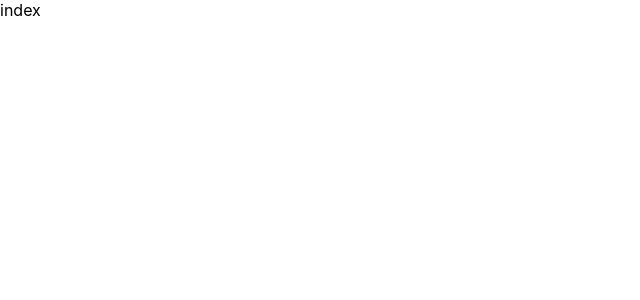
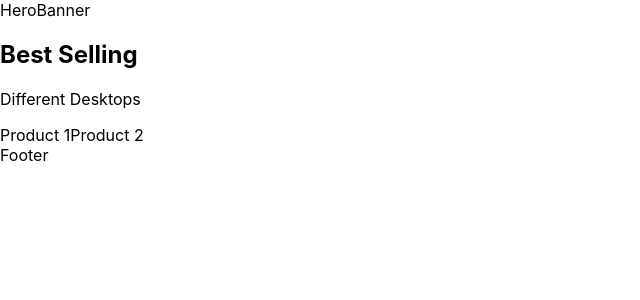
Before and after one commit to Ryoons/estore, a Next.js app: page / in a window 1280 px wide. Shown: the top 300 px of the page, without its empty margins (0-640 px from the left). Built offline with nearby package versions, Linux system fonts and the light colour scheme.

Commit message:
index layout

```diff
--- a/pages/index.js
+++ b/pages/index.js
@@ -1,9 +1,21 @@
 import React from 'react'
 
-const index = () => {
+const Home = () => {
   return (
-    <div>index</div>
+    <>
+      HeroBanner
+      <div>
+        <h2> Best Selling</h2>
+        <p>Different Desktops</p>
+      </div>
+
+      <div>
+        {['Product 1', 'Product 2'].map((product) => product)}
+      </div>
+
+      Footer
+    </>
   )
 }
 
-export default index
+export default Home
```
